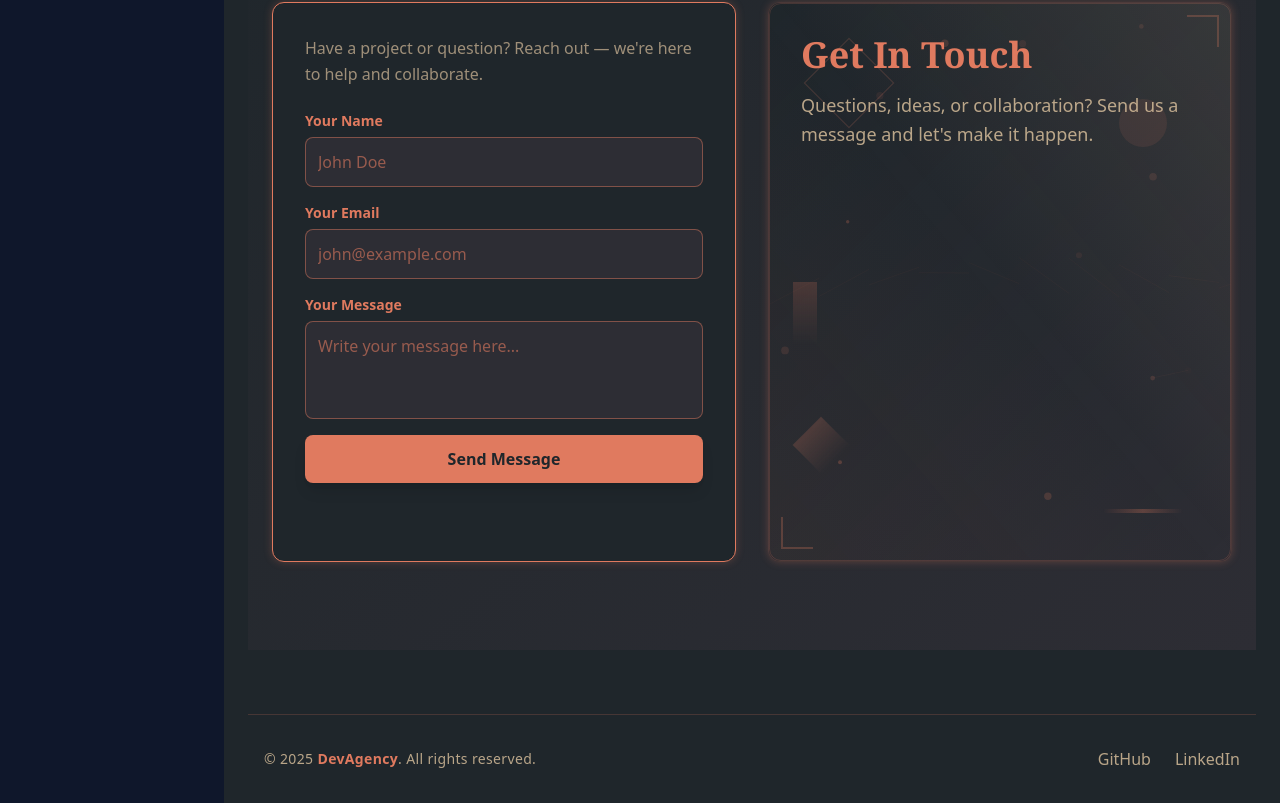
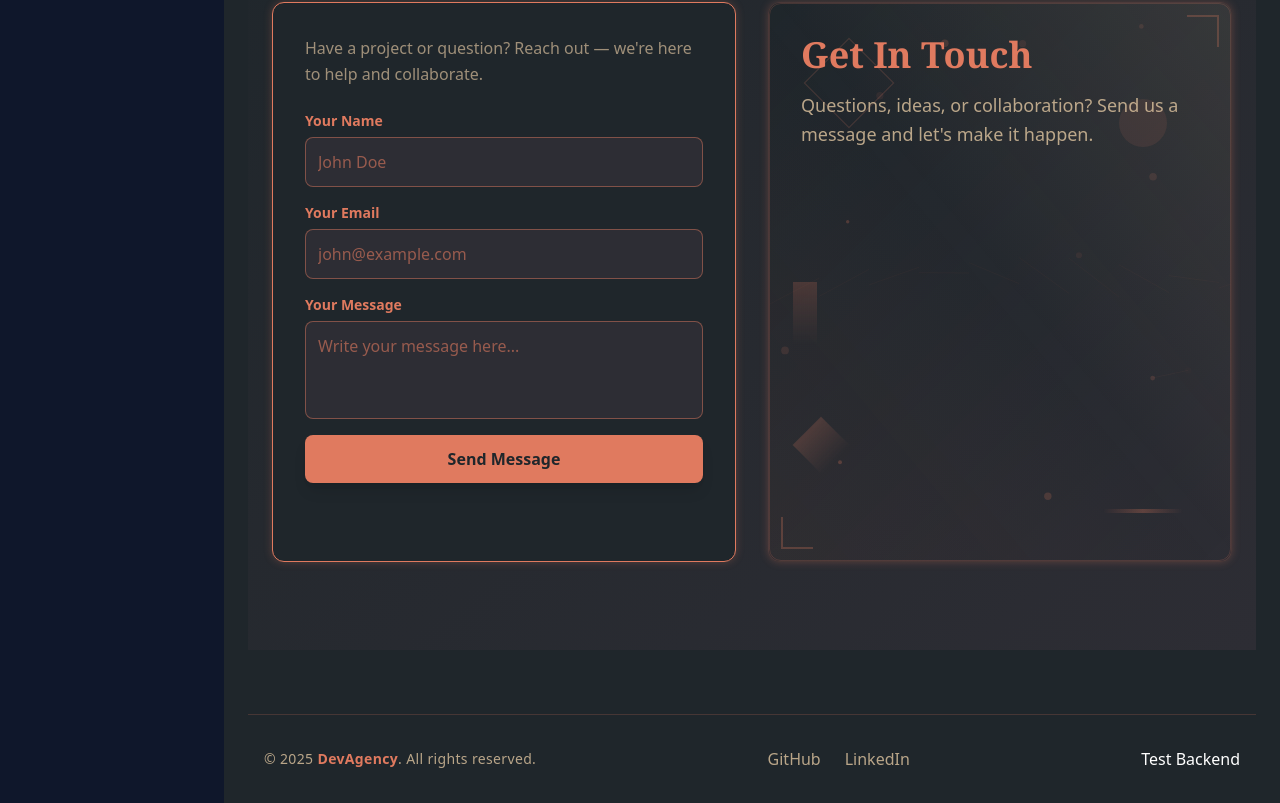
Before and after one commit to saifullah-max/peronal_portfolio, a React (Vite) app: page / in a window 1280 px wide. Shown: the part 4307-5110 px from the top of the page. Built offline with nearby package versions, Linux system fonts and the light colour scheme.

Commit message:
prod changes

```diff
--- a/src/components/Footer.jsx
+++ b/src/components/Footer.jsx
@@ -27,6 +27,20 @@ export default function Footer() {
             </a>
           ))}
         </div>
+        <button
+          onClick={async () => {
+            try {
+              const res = await fetch("/api/test"); // or full URL if not using Netlify redirects
+              const text = await res.text();
+              alert(text);
+            } catch (err) {
+              console.error(err);
+              alert("Backend not reachable");
+            }
+          }}
+        >
+          Test Backend
+        </button>
       </div>
     </footer>
   );
```
